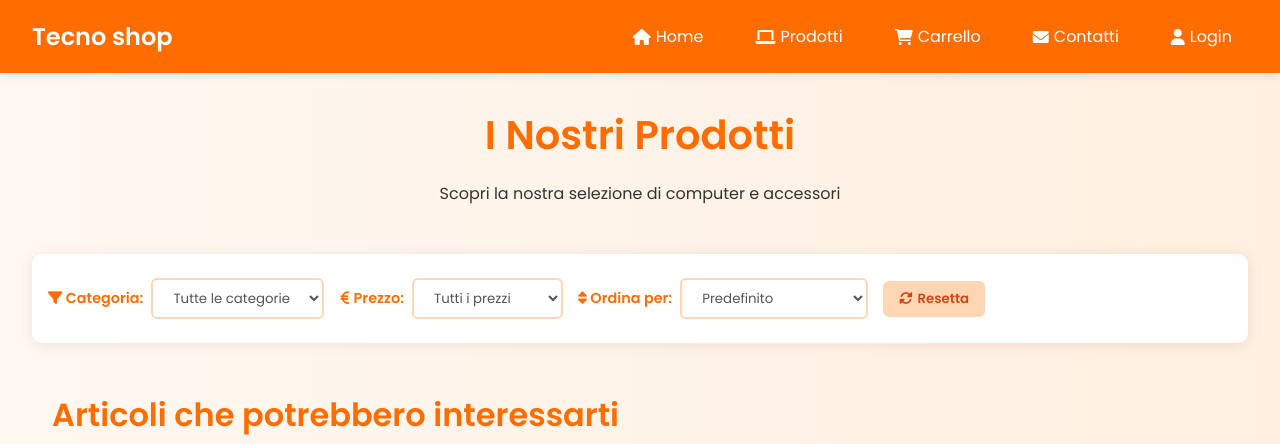
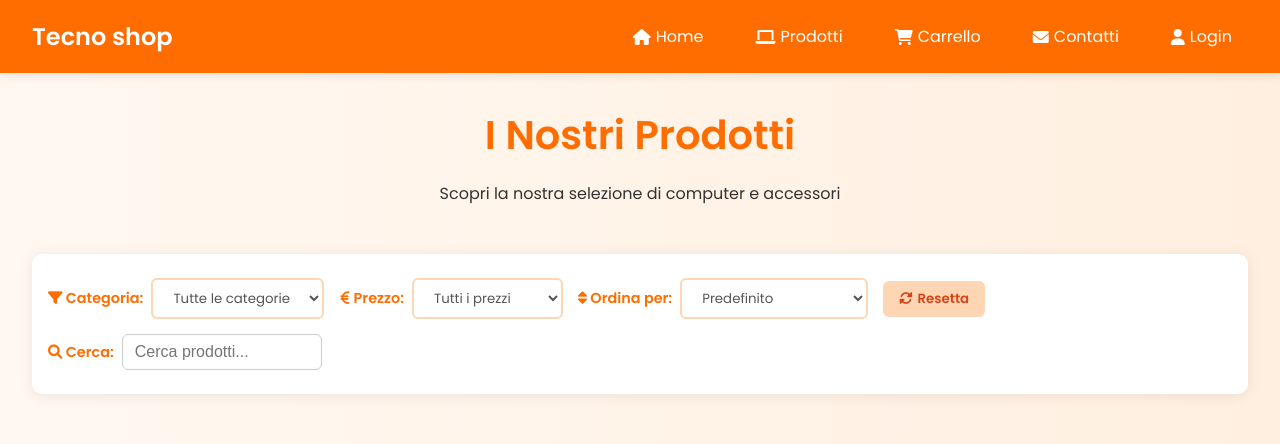
Before and after one commit to FERRO-FK/Sito-computer, a PHP site: page /prodotti.php in a window 1280 px wide. Shown: the top 444 px of the page. Run offline with PHP 8.4, Linux system fonts and the light colour scheme; tables that the repository leaves empty hold one stand-in row (values such as "Sample post").

Commit message:
aggiunta barra di ricerca

```diff
--- a/css/styles_prodotti.css
+++ b/css/styles_prodotti.css
@@ -326,6 +326,25 @@
       padding: 0 20px; /* Aggiunge un po' di padding laterale */
     }
 
+    .filter-input {
+      padding: 8px 12px;
+      font-size: 1rem;
+      border: 1px solid #ccc;
+      border-radius: 6px;
+      background-color: #fff;
+      color: #333;
+      width: 100%;
+      max-width: 200px;
+      box-sizing: border-box;
+      transition: border-color 0.3s, box-shadow 0.3s;
+    }
+
+    .filter-input:focus {
+      border-color: #007BFF;
+      box-shadow: 0 0 4px rgba(0, 123, 255, 0.4);
+      outline: none;
+    }
+
 .product-card {
   width: 300px; /* Aumentato da 280px a 300px */
   background: #fff;
--- a/php/prodotti.php
+++ b/php/prodotti.php
@@ -8,7 +8,7 @@
   <link rel="stylesheet" href="https://cdnjs.cloudflare.com/ajax/libs/font-awesome/6.0.0-beta3/css/all.min.css">
   <link rel="stylesheet" href="../css/styles_navbar.css">
   <link rel="stylesheet" href="../css/styles_prodotti.css">
-  <link rel = "stylesheet" href="../css/styles_footer.css">
+  <link rel="stylesheet" href="../css/styles_footer.css">
 </head>
 <body>
   <div class="top-bar">
@@ -90,6 +90,17 @@
           <button type="reset" class="filter-reset" onclick="window.location.href=window.location.pathname">
             <i class="fas fa-sync-alt"></i> Resetta
           </button>
+          <div class="filter-group">
+            <label for="search-filter"><i class="fas fa-search"></i> Cerca:</label>
+            <input
+              type="text"
+              name="query"
+              id="search-filter"
+              class="filter-input"
+              placeholder="Cerca prodotti..."
+              value="<?php echo htmlspecialchars($_GET['query'] ?? ''); ?>">
+          </div>
+
         </div>
       </form>
     </div>
@@ -106,7 +117,7 @@
     <!-- query per cercare i prodotti-->
     <?php
     // Connessione al database
-    $conn = mysqli_connect("localhost", "root", "vc-mob2-12", "sito");
+    $conn = mysqli_connect("localhost", "root", "root", "sito");
 
     // Recupera l'ID del tag selezionato
     $categoria = $_GET['categoria'] ?? 'all';
@@ -173,6 +184,14 @@
         $sql .= " AND c.Prezzo > ? ";
         $params[] = 1500;
         $types .= "d";
+    }
+
+    // Filtro per ricerca testuale
+    $query = $_GET['query'] ?? '';
+    if (!empty($query)) {
+        $sql .= " AND c.Nome LIKE ? ";
+        $params[] = '%' . $query . '%';
+        $types .= "s";
     }
 
     // Ordinamento
@@ -293,7 +312,6 @@
       document.addEventListener("DOMContentLoaded", renderProducts);
     </script>
     </div>
-  </footer>
 
   <script>
     // Funzione per aggiungere al carrello
```
